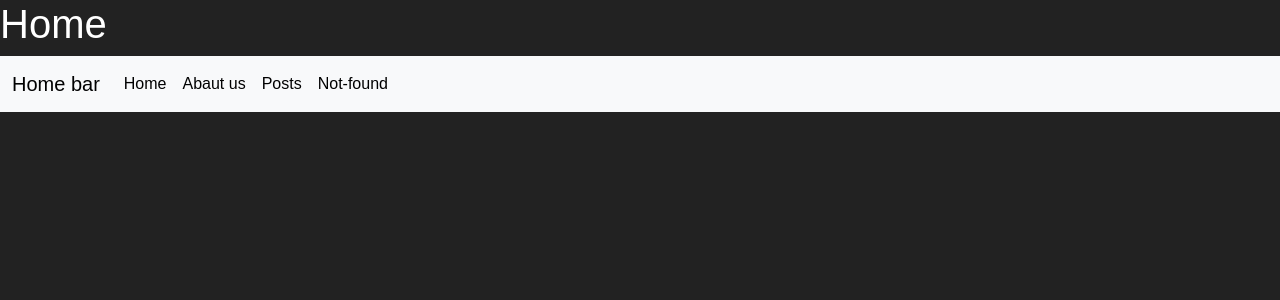
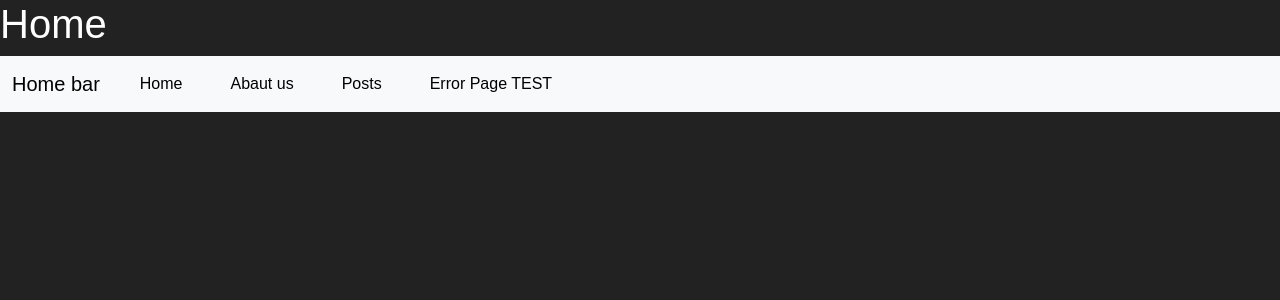
Before and after one commit to WragnarokA/vite-boolfolio, a Vue app: page / in a window 1280 px wide. Shown: the top 300 px of the page. Built offline with nearby package versions, Linux system fonts and the light colour scheme.

Commit message:
error and params

```diff
--- a/src/components/ProjectCard.vue
+++ b/src/components/ProjectCard.vue
@@ -28,7 +28,7 @@ export default {
             }).catch(err => {
                 this.loading = false;
                 this.loadingError = err.message;
-                this.$router.push({ name: 'not-found' })
+                this.$router.push({ name: 'error', params: { code: 404 } })
             });
 
         },
--- a/src/pages/AppHome.vue
+++ b/src/pages/AppHome.vue
@@ -8,7 +8,7 @@ export default {
                 { name: "home", lavel: "Home" },
                 { name: "about", lavel: "Abaut us" },
                 { name: "posts", lavel: "Posts" },
-                { name: "not-found", lavel: "Not-found" },
+                { name: "error", lavel: "Error Page TEST", params: { code: "404" } }
 
 
             ]
@@ -31,12 +31,15 @@ export default {
                     aria-controls="navbarNavAltMarkup" aria-expanded="false" aria-label="Toggle navigation">
                     <span class="navbar-toggler-icon"></span>
                 </button>
+
                 <div class="collapse navbar-collapse" id="navbarNavAltMarkup">
-                    <div class="navbar-nav" v-for="i in navLinks">
-                        <router-link :to="{ name: i.name }" class="nav-link active" aria-current="page">{{ i.lavel
-                        }}</router-link>
+                    <div class="navbar-nav " v-for="i in navLinks">
+                        <router-link :to="{ name: i.name, params: i.params }" class="nav-link active mx-3"
+                            aria-current="page">{{ i.lavel
+                            }}</router-link>
                     </div>
                 </div>
+
             </div>
         </nav>
     </section>
--- a/src/pages/ErrorNotFound.vue
+++ /dev/null
@@ -1,22 +0,0 @@
-<script >
-
-export default {
-    name: "ErrorNotFound",
-    data() {
-        return {
-
-
-        }
-
-    },
-}
-
-</script>
-
-
-<template>
-    <section>
-        <h1>404 - Not Found</h1>
-
-    </section>
-</template>
--- /dev/null
+++ b/src/pages/ErrorPage.vue
@@ -0,0 +1,41 @@
+<script >
+
+export default {
+    name: "ErrorPage",
+    data() {
+        return {
+
+
+        }
+
+    },
+}
+
+</script>
+
+
+<template>
+    <section>
+        <div class="containerError">
+            <h1>404 - Not Found {{ $route.params.code }}</h1>
+            <img src="https://media.gettyimages.com/id/1359544016/it/vettoriale/404-errore-errore-del-programma-pagina-web-non-pu%C3%B2-essere-aperta.jpg?s=612x612&w=0&k=20&c=xCU8I3CRZtBYNOoL7czT4ziAUrfmFxrg1mIU94km_DU="
+                alt="">
+        </div>
+
+    </section>
+</template>
+
+<style scoped>
+.containerError {
+    width: 100vw;
+    height: 100vh;
+    display: flex;
+    flex-direction: column;
+    justify-content: center;
+    align-items: center;
+}
+
+h1 {
+    color: brown;
+}
+</style>
--- a/src/router.js
+++ b/src/router.js
@@ -3,7 +3,7 @@ import { createRouter, createWebHistory } from "vue-router";
 import AppHome from './pages/AppHome.vue';
 import AppAbout from './pages/AppAbout.vue';
 import PostList from './pages/PostList.vue';
-import ErrorNotFound from './pages/ErrorNotFound.vue'
+import ErrorPage from './pages/ErrorPage.vue';
 
 
 const router = createRouter({
@@ -25,9 +25,9 @@ const router = createRouter({
             component: PostList
         },
         {
-            path: "/not-found",
-            name: "not-found",
-            component: ErrorNotFound
+            path: "/error/:code",
+            name: "error",
+            component: ErrorPage
         }
 
     ]
```
